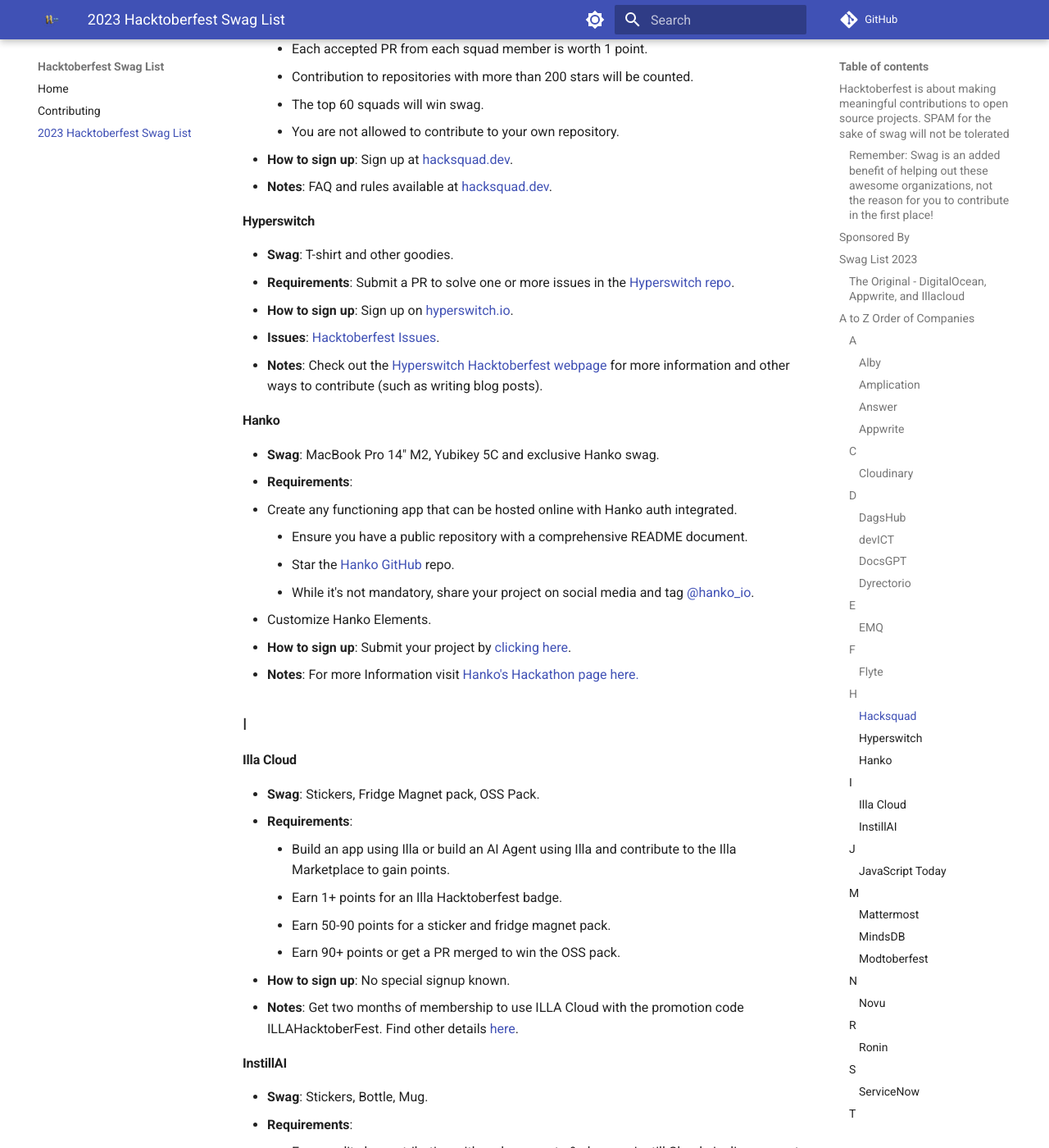
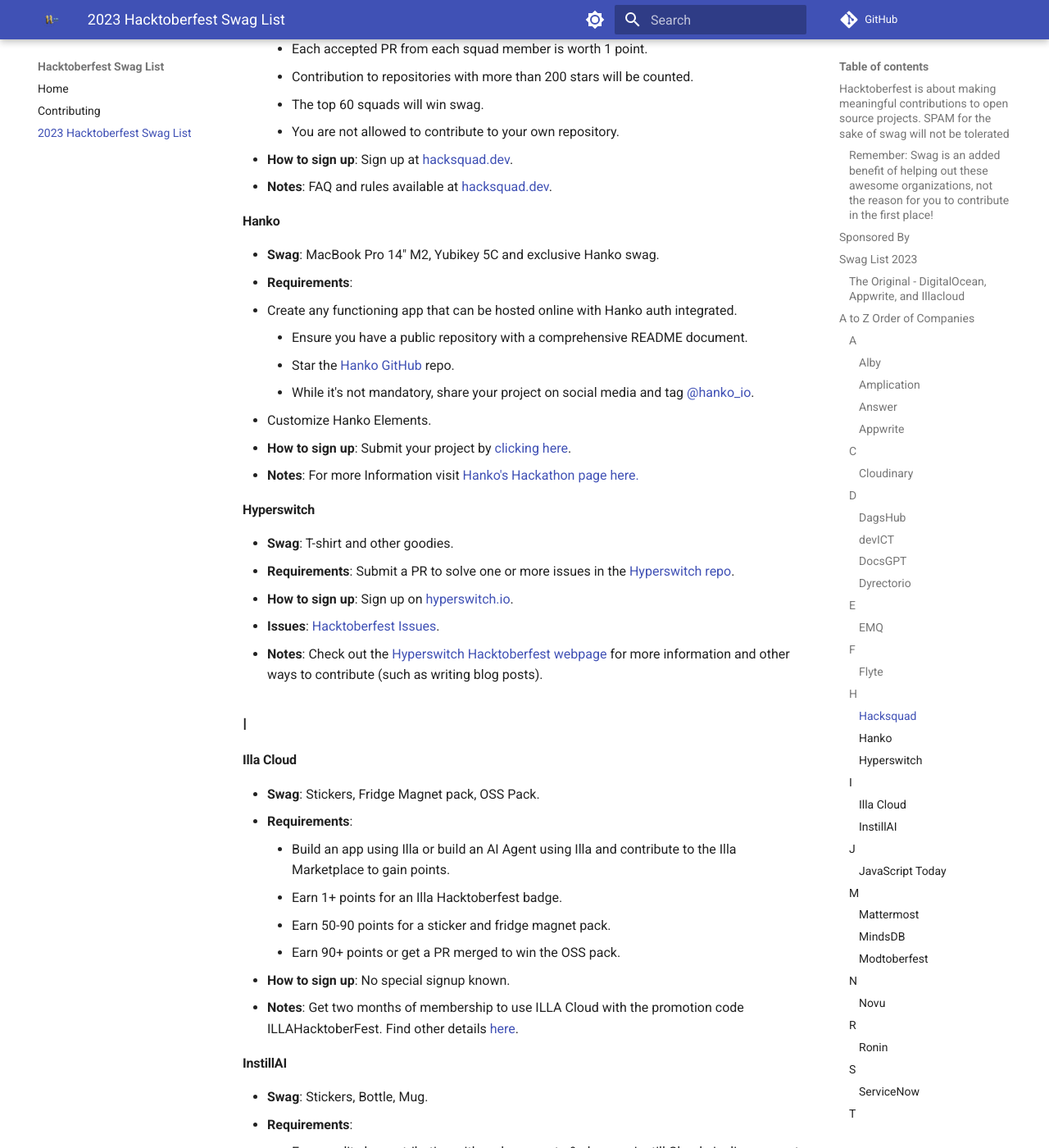
Before and after one commit to crweiner/hacktoberfest-swag-list, an MkDocs documentation site: the page built from docs/list.md, in a window 1280 px wide and 1400 px high, scrolled down 4922 px. Shown: the whole window at 82% size. Built offline with MkDocs 1.6.1 and Material for MkDocs 9.7.7, drawn with Linux system fonts in a browser that asks for light colours; plug-ins that fetch from the network failed and are left out; comment, search, counter and statistics services are not loaded; some of the changed lines change nothing that is shown.

Commit message:
Move Hanko

```diff
--- a/docs/list.md
+++ b/docs/list.md
@@ -164,14 +164,6 @@
 - **How to sign up**: Sign up at [hacksquad.dev](https://www.hacksquad.dev/).
 - **Notes**: FAQ and rules available at [hacksquad.dev](https://www.hacksquad.dev/).
 
-#### **Hyperswitch**
-
-- **Swag**: T-shirt and other goodies.
-- **Requirements**: Submit a PR to solve one or more issues in the [Hyperswitch repo](https://github.com/juspay/hyperswitch).
-- **How to sign up**: Sign up on [hyperswitch.io](https://app.hyperswitch.io/).
-- **Issues**: [Hacktoberfest Issues](https://github.com/juspay/hyperswitch/issues?q=is%3Aopen+is%3Aissue+label%3Ahacktoberfest+no%3Aassignee).
-- **Notes**: Check out the [Hyperswitch Hacktoberfest webpage](https://hyperswitch.io/hacktoberfest) for more information and other ways to contribute (such as writing blog posts).
-
 #### **Hanko**
 
 - **Swag**: MacBook Pro 14" M2, Yubikey 5C and exclusive Hanko swag.
@@ -183,6 +175,14 @@
   - Customize Hanko Elements.
 - **How to sign up**: Submit your project by [clicking here](https://www.hanko.io/hackathon#form-hackathon).
 - **Notes**: For more Information visit [Hanko's Hackathon page here.](https://www.hanko.io/hackathon)
+
+#### **Hyperswitch**
+
+- **Swag**: T-shirt and other goodies.
+- **Requirements**: Submit a PR to solve one or more issues in the [Hyperswitch repo](https://github.com/juspay/hyperswitch).
+- **How to sign up**: Sign up on [hyperswitch.io](https://app.hyperswitch.io/).
+- **Issues**: [Hacktoberfest Issues](https://github.com/juspay/hyperswitch/issues?q=is%3Aopen+is%3Aissue+label%3Ahacktoberfest+no%3Aassignee).
+- **Notes**: Check out the [Hyperswitch Hacktoberfest webpage](https://hyperswitch.io/hacktoberfest) for more information and other ways to contribute (such as writing blog posts).
 
 ### I
 
```
